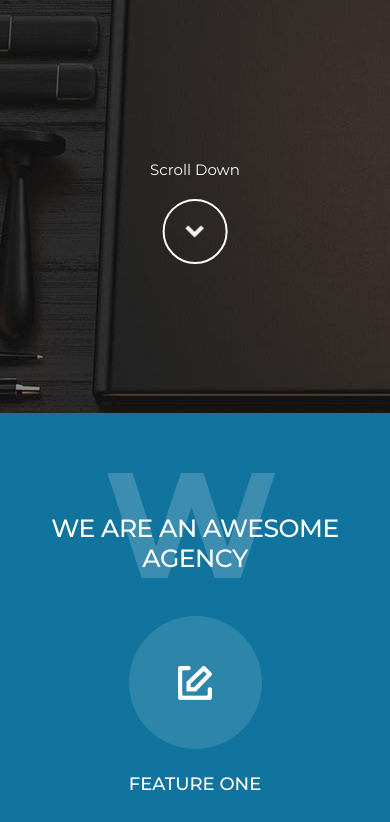
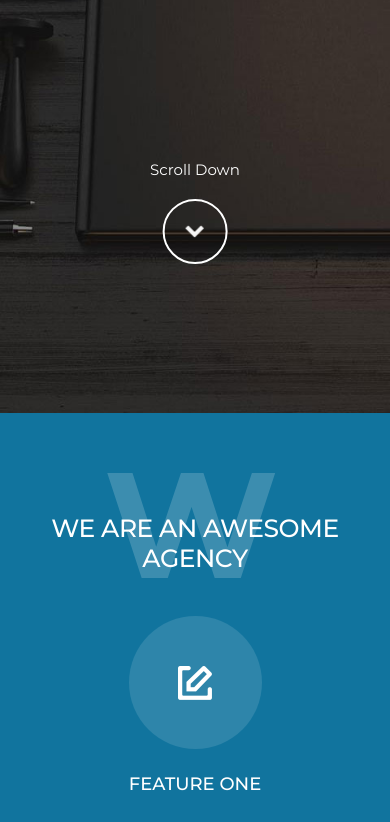
Before and after one commit to dmitriyolari/new-project, a website: page index.html in a window 390 px wide. Shown: the part 466-1288 px from the top of the page. Drawn offline with nearby package versions, Linux system fonts and the light colour scheme.

Commit message:
add responsiveness to intro > 1600px

```diff
--- a/styles/style.scss
+++ b/styles/style.scss
@@ -216,6 +216,7 @@ nav.nav {
 
 div.intro {
   background: url("../img/intro/intro-bg.jpg") no-repeat;
+  background-size: cover;
 
   position: relative;
 
```
Also changed, not shown: package.json (+8 -2 lines), styles/style.css, 1 other file.
